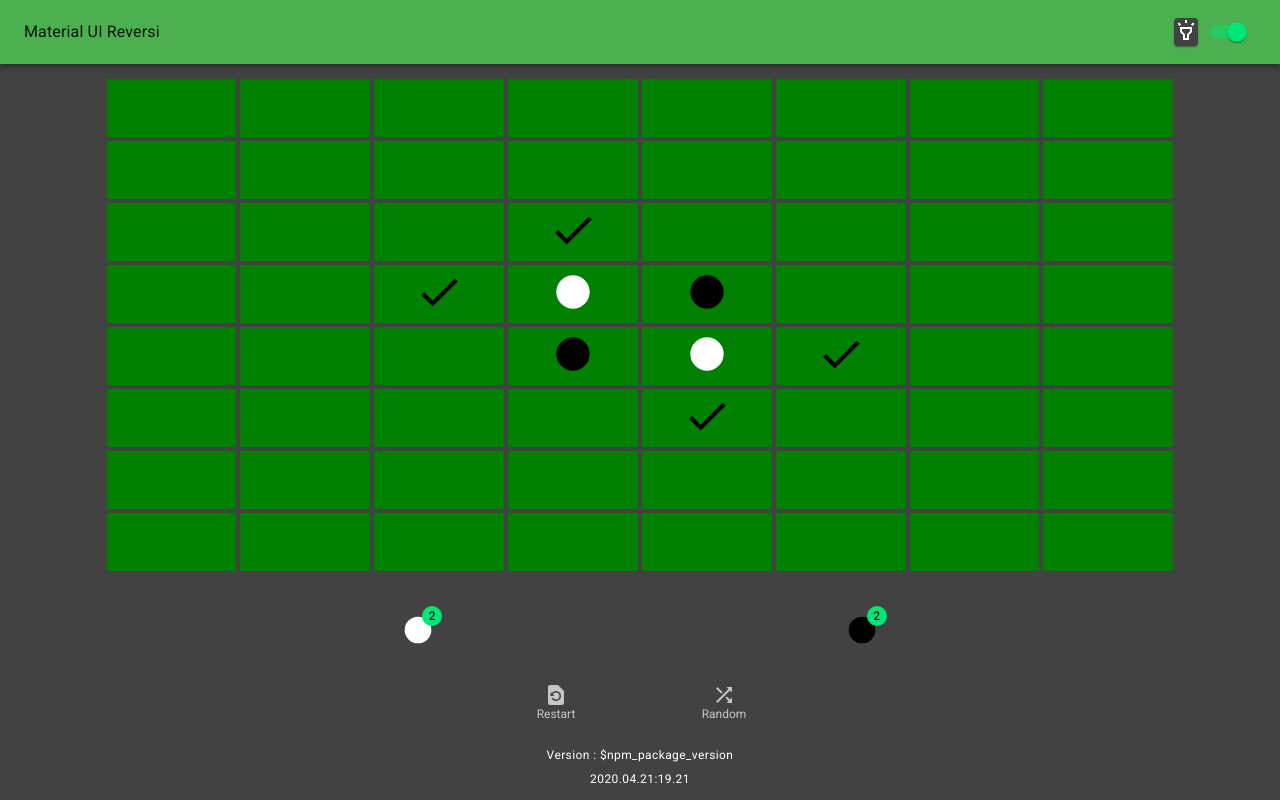
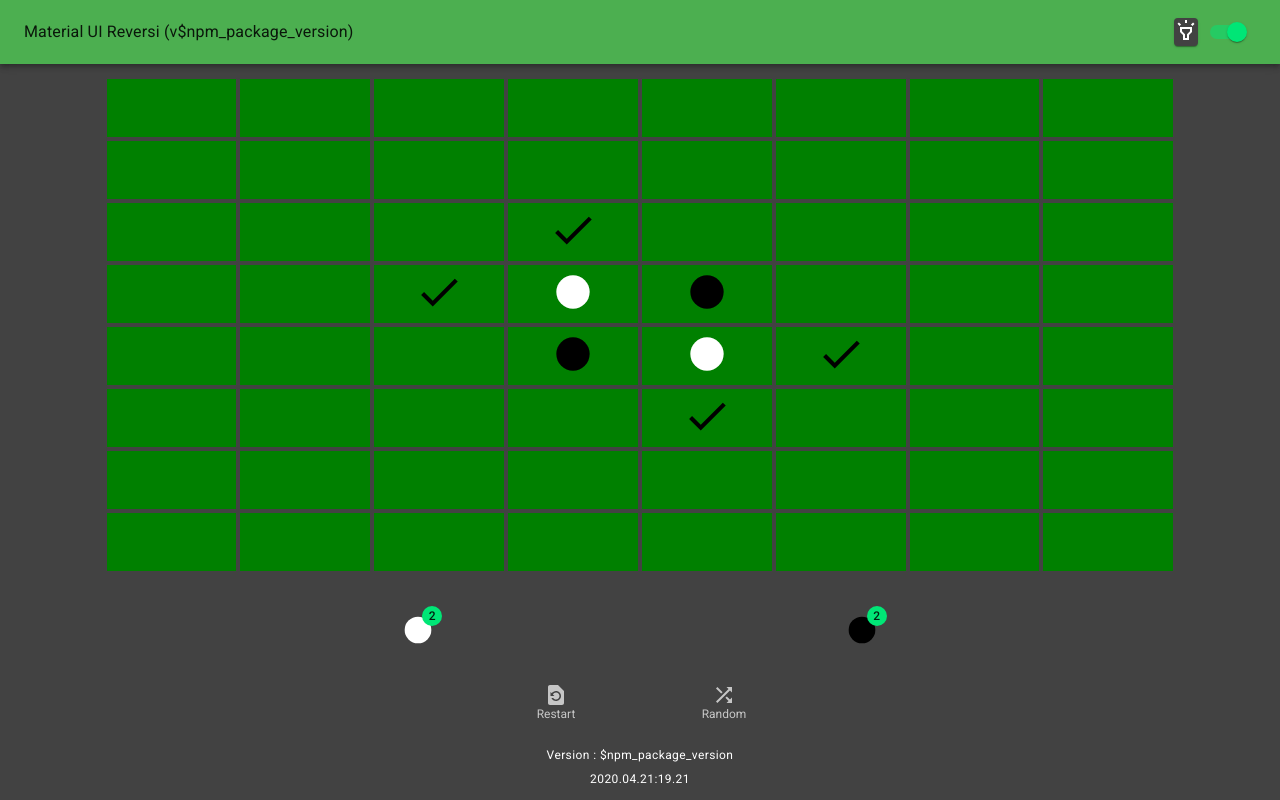
Before and after one commit to snerks/react-mui-reversi-ts, a React (Create React App) app: page / in a window 1280 px wide. Built offline with nearby package versions, Linux system fonts and the light colour scheme.

Commit message:
Add Version to Header

```diff
--- a/src/components/Header.tsx
+++ b/src/components/Header.tsx
@@ -20,7 +20,7 @@ const Header: React.FC<Props> = ({ isDarkMode, setIsDarkMode }) => {
     <AppBar position="static">
       <Toolbar>
         <Typography className={classes.typographyStyles}>
-          Material UI Reversi
+          Material UI Reversi (v{process.env.REACT_APP_VERSION})
         </Typography>
         <Paper title="use this switch for dark/light mode">
           <HighlightIcon />
```
